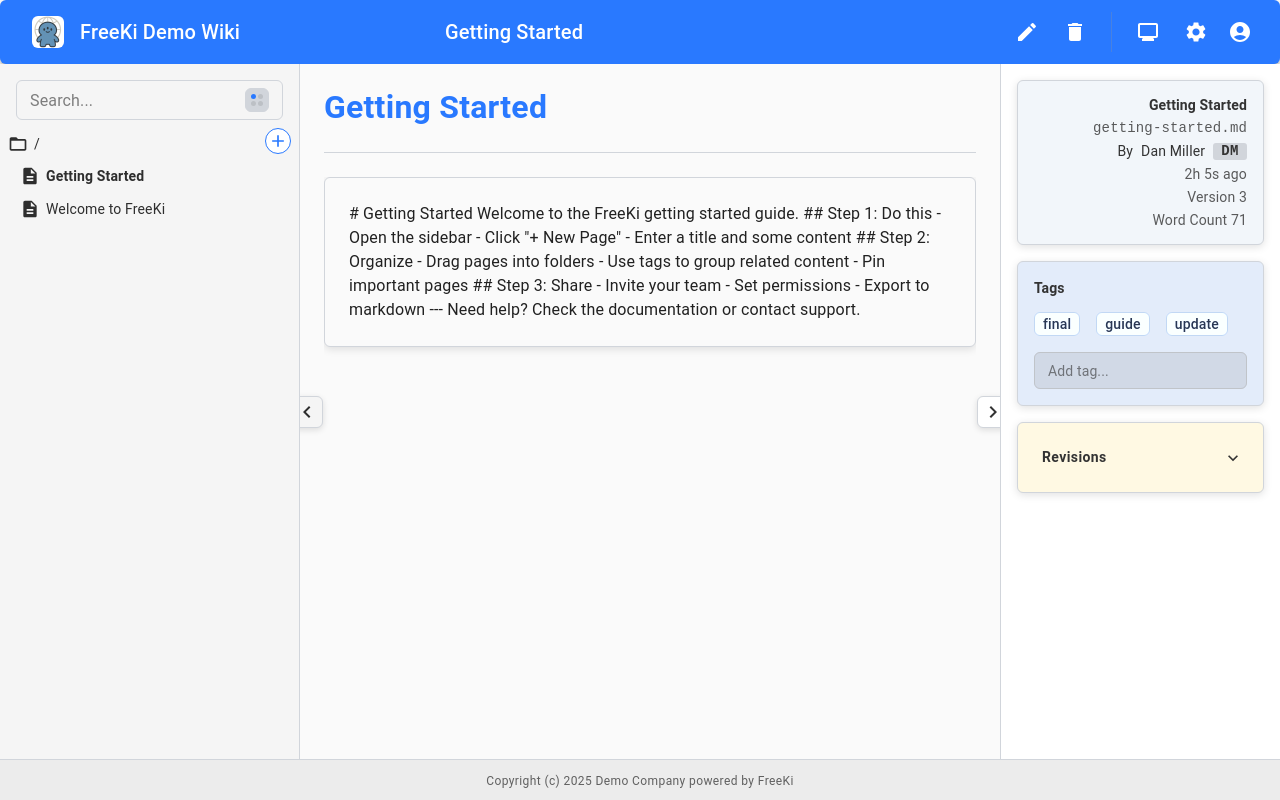
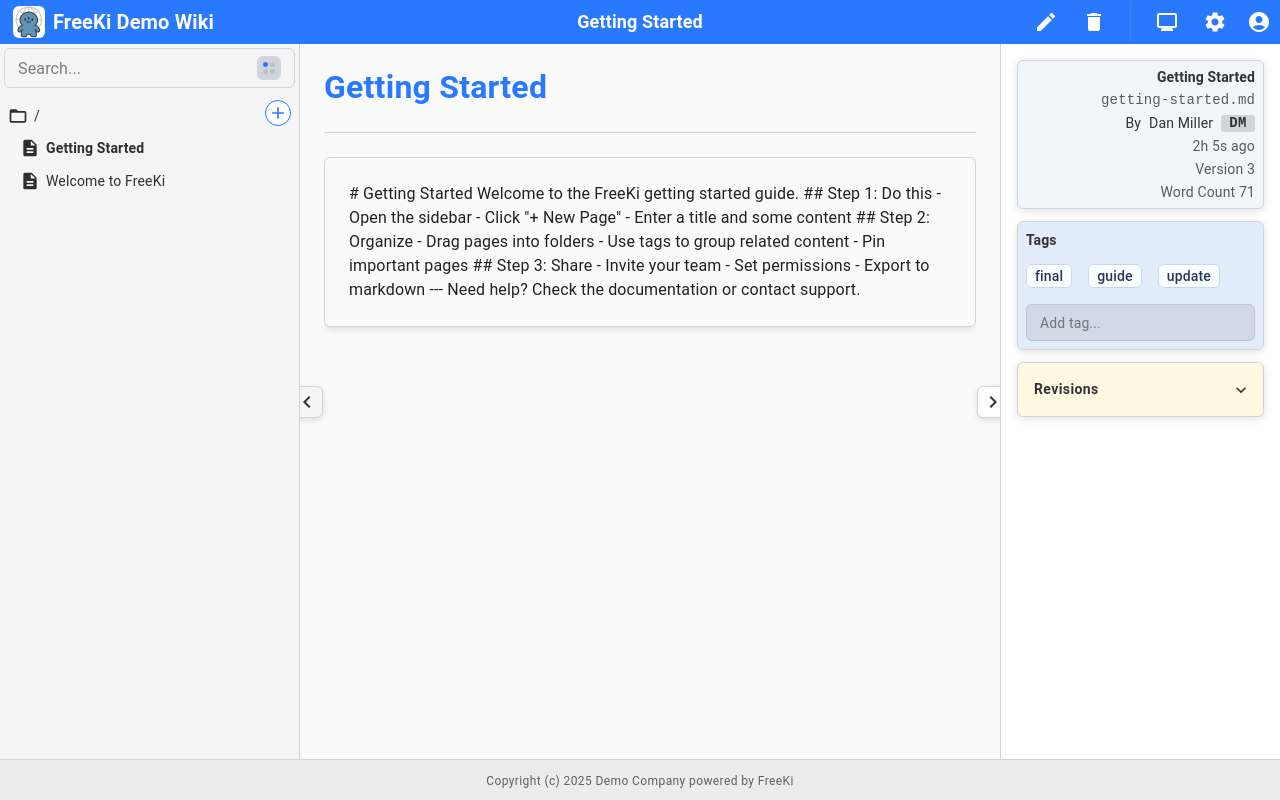
Before and after one commit to jhughes2112/freeki, a React (Vite) app in the folder freeki-client/: page / in a window 1280 px wide. Built offline with nearby package versions, Linux system fonts and the light colour scheme.

Commit message:
Many small css fixes.  Fixed the revisions tab.

```diff
--- a/freeki-client/src/App.css
+++ b/freeki-client/src/App.css
@@ -237,6 +237,20 @@
   }
 }
 
+@media (min-width: 600px) {
+  .MuiToolbar-root,
+  [class*='-MuiToolbar-root'] {
+    min-height: 40px !important;
+    padding-left: 5px !important;
+    padding-right: 5px !important;
+    border-radius: 0 !important;
+  }
+  .MuiAppBar-root,
+  [class*='-MuiAppBar-root'] {
+    border-radius: 0 !important;
+  }
+}
+
 /* Custom scrollbar styling for folder tree */
 .folder-tree-container::-webkit-scrollbar {
   width: 8px;
--- a/freeki-client/src/App.tsx
+++ b/freeki-client/src/App.tsx
@@ -763,9 +763,9 @@ export default function App() {
     <Box sx={{ display: 'flex', flexDirection: 'column', height: '100vh' }}>
       {/* Top App Bar */}
       <AppBar position="static" sx={{ backgroundColor: 'var(--freeki-app-bar-background)' }}>
-        <Toolbar>
+        <Toolbar sx={{ display: 'flex', flexDirection: 'row', alignItems: 'center', justifyContent: 'space-between', minHeight: 40, px: 0 }}>
           {/* Left side - Company Icon and Title */}
-          <Box>
+          <Box sx={{ display: 'flex', alignItems: 'center', minWidth: 0 }}>
             <EnhancedTooltip title={`Return to home page (${adminSettings.companyName})`}>
               <Button
                 onClick={() => {
@@ -780,19 +780,21 @@ export default function App() {
                   textTransform: 'none',
                   '&:hover': {
                     backgroundColor: 'rgba(255, 255, 255, 0.1)'
-                  }
+                  },
+                  minWidth: 0,
+                  pr: 1
                 }}
                 aria-label="Return to home page"
               >
                 <Avatar
                   src={adminSettings.iconUrl}
                   alt={`${adminSettings.companyName} icon`}
-                  sx={{ mr: 2, width: 32, height: 32, backgroundColor: 'white' }}
+                  sx={{ mr: 1, width: 32, height: 32, backgroundColor: 'white', flexShrink: 0 }}
                   aria-label={adminSettings.companyName}
                 >
                   {adminSettings.companyName.charAt(0)}
                 </Avatar>
-                <Typography variant="h6" sx={{ color: 'var(--freeki-app-bar-text-color)' }} variantMapping={{ h6: 'div' }}>
+                <Typography variant="h6" sx={{ color: 'var(--freeki-app-bar-text-color)', whiteSpace: 'nowrap', overflow: 'hidden', textOverflow: 'ellipsis', maxWidth: 220, fontWeight: 700, fontSize: 20 }} variantMapping={{ h6: 'div' }}>
                   {adminSettings.wikiTitle}
                 </Typography>
               </Button>
@@ -800,8 +802,8 @@ export default function App() {
           </Box>
 
           {/* Center - Page Title */}
-          <Box sx={{ flexGrow: 1, maxWidth: 500, mx: 2, display: 'flex', justifyContent: 'center', alignItems: 'center' }}>
-            {currentPageMetadata && (
+          {!isNarrowScreen && currentPageMetadata && (
+            <Box sx={{ flex: 1, display: 'flex', justifyContent: 'center', alignItems: 'center', minWidth: 0, position: 'absolute', left: 0, right: 0, pointerEvents: 'none', zIndex: 0 }}>
               <Typography
                 variant="h6"
                 sx={{
@@ -810,17 +812,23 @@ export default function App() {
                   overflow: 'hidden',
                   textOverflow: 'ellipsis',
                   whiteSpace: 'nowrap',
-                  maxWidth: '100%'
+                  maxWidth: 500,
+                  fontWeight: 600,
+                  fontSize: 18,
+                  mx: 'auto',
+                  pointerEvents: 'auto',
+                  background: 'transparent',
+                  zIndex: 1
                 }}
                 title={currentPageMetadata.title}
               >
                 {currentPageMetadata.title}
               </Typography>
-            )}
-          </Box>
+            </Box>
+          )}
 
           {/* Right side - Action buttons */}
-          <Box sx={{ display: 'flex', alignItems: 'center', gap: 1, marginLeft: 'auto' }}>
+          <Box sx={{ display: 'flex', alignItems: 'center', gap: 1, minWidth: 0, marginLeft: 'auto', zIndex: 2 }}>
             {/* Edit/Save/Cancel buttons */}
             {currentPageMetadata && (
               <>
--- a/freeki-client/src/FolderTree.tsx
+++ b/freeki-client/src/FolderTree.tsx
@@ -884,7 +884,7 @@ export default function FolderTree({
       margin: 0
     }}>
       {/* Search bar */}
-      <Box sx={{ p: 2, pb: 1 }}>
+      <Box sx={{ p: 0.5, pb: 0.25, mb: 1.25 }}>
         <TextField
           variant="outlined"
           size="small"
--- a/freeki-client/src/PageMetadata.tsx
+++ b/freeki-client/src/PageMetadata.tsx
@@ -16,14 +16,6 @@ function ensureCurrentRevisionInList(list: PageMetadata[], current: PageMetadata
   }
   return list
 }
-function hasVersionGaps(list: PageMetadata[]): boolean {
-  if (list.length < 2) return false
-  const versions = list.map(r => r.version).sort((a, b) => b - a)
-  for (let i = 1; i < versions.length; i++) {
-    if (versions[i-1] - versions[i] > 1) return true
-  }
-  return false
-}
 
 // EnhancedTooltip for consistent tooltips
 const EnhancedTooltip = ({ children, title, ...props }: {
@@ -40,7 +32,12 @@ const EnhancedTooltip = ({ children, title, ...props }: {
     leaveDelay={0}
     arrow
     {...props}
+    componentsProps={{
+      tooltip: { sx: { pointerEvents: 'none' } },
+      popper: { sx: { pointerEvents: 'none' } }
+    }}
   >
+    {/* Just render children, don't try to force pointerEvents on them (causes TS error) */}
     {children}
   </Tooltip>
 )
@@ -104,15 +101,23 @@ export default function PageMetadataComponent(props: PageMetadataComponentProps)
     setShowRevisions(revisionTabOpen)
   }, [revisionTabOpen])
 
-  // When currentPageId changes or revision tab is opened, trigger revision load if not cached
+  // When currentPageId changes or revision tab is opened, check cache for all versions before calling API
   React.useEffect(() => {
     let cancelled = false
-    async function loadRevisionsIfNeeded() {
-      let list = revisionCache.get(currentPageId) || []
-      list = ensureCurrentRevisionInList(list, metadata)
-      setRevisions(list)
-      // If tab is open and there are gaps, fetch full list
-      if (revisionTabOpen && hasVersionGaps(list)) {
+    async function loadRevisions() {
+      const currentVersion = metadata.version
+      let cached = revisionCache.get(currentPageId) || []
+      cached = ensureCurrentRevisionInList(cached, metadata)
+      // Check if all versions from 1 to currentVersion are present
+      const cachedVersions = new Set(cached.map(r => r.version))
+      let missing = false
+      for (let v = 1; v <= currentVersion; v++) {
+        if (!cachedVersions.has(v)) {
+          missing = true
+          break
+        }
+      }
+      if (revisionTabOpen && missing) {
         setLoadingRevisions(true)
         try {
           const api = createSemanticApi()
@@ -126,10 +131,11 @@ export default function PageMetadataComponent(props: PageMetadataComponentProps)
           setLoadingRevisions(false)
         }
       } else {
-        revisionCache.set(currentPageId, list)
+        setRevisions(cached)
+        revisionCache.set(currentPageId, cached)
       }
     }
-    loadRevisionsIfNeeded()
+    loadRevisions()
     // Always select the current version on page change
     setSelectedRevisionVersion(metadata.version)
     return () => { cancelled = true }
@@ -332,8 +338,8 @@ export default function PageMetadataComponent(props: PageMetadataComponentProps)
       {/* Page Details Section - responsive title sizing based on actual panel width */}
       <Paper sx={{
         ...themeStyles.paper,
-        p: 2,
-        mb: 2,
+        p: 1, // Slim padding
+        mb: 1.5,
         backgroundColor: 'var(--freeki-details-block-bg)',
         border: '1px solid var(--freeki-border-color)',
         boxShadow: 'none'
@@ -508,8 +514,8 @@ export default function PageMetadataComponent(props: PageMetadataComponentProps)
       {/* Tags Section - moved below page details */}
       <Paper sx={{
         ...themeStyles.paper,
-        p: 2,
-        mb: 2,
+        p: 1, // Slim padding
+        mb: 1.5,
         backgroundColor: 'var(--freeki-tags-block-bg)',
         border: '1px solid var(--freeki-border-color)',
         boxShadow: 'none'
@@ -637,7 +643,7 @@ export default function PageMetadataComponent(props: PageMetadataComponentProps)
       {/* Revisions Section */}
       <Paper sx={{
         ...themeStyles.paper,
-        p: 2,
+        p: 1, // Slim padding
         backgroundColor: 'var(--freeki-revision-block-bg)',
         border: '1px solid var(--freeki-border-color)',
         boxShadow: 'none'
```
